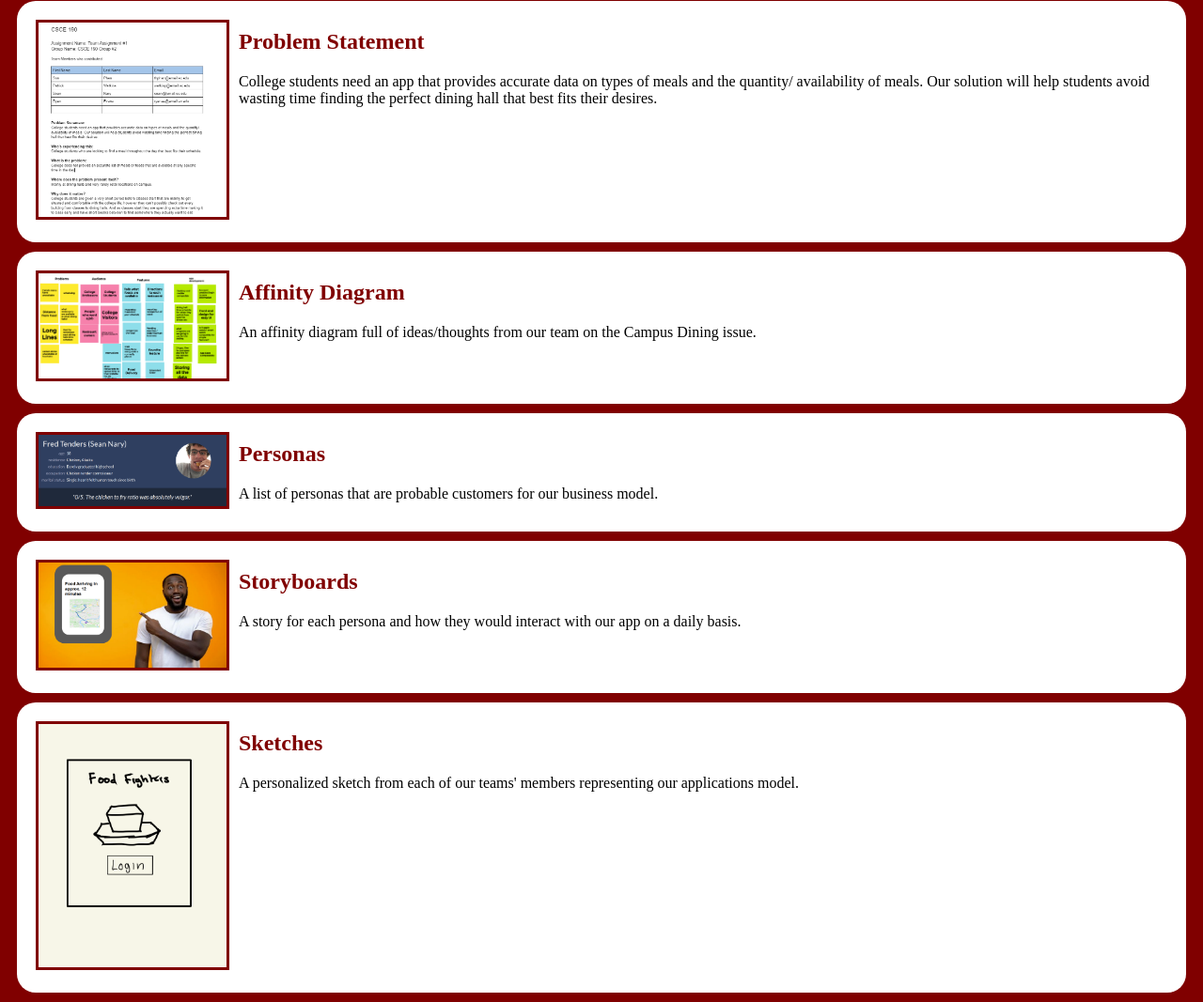
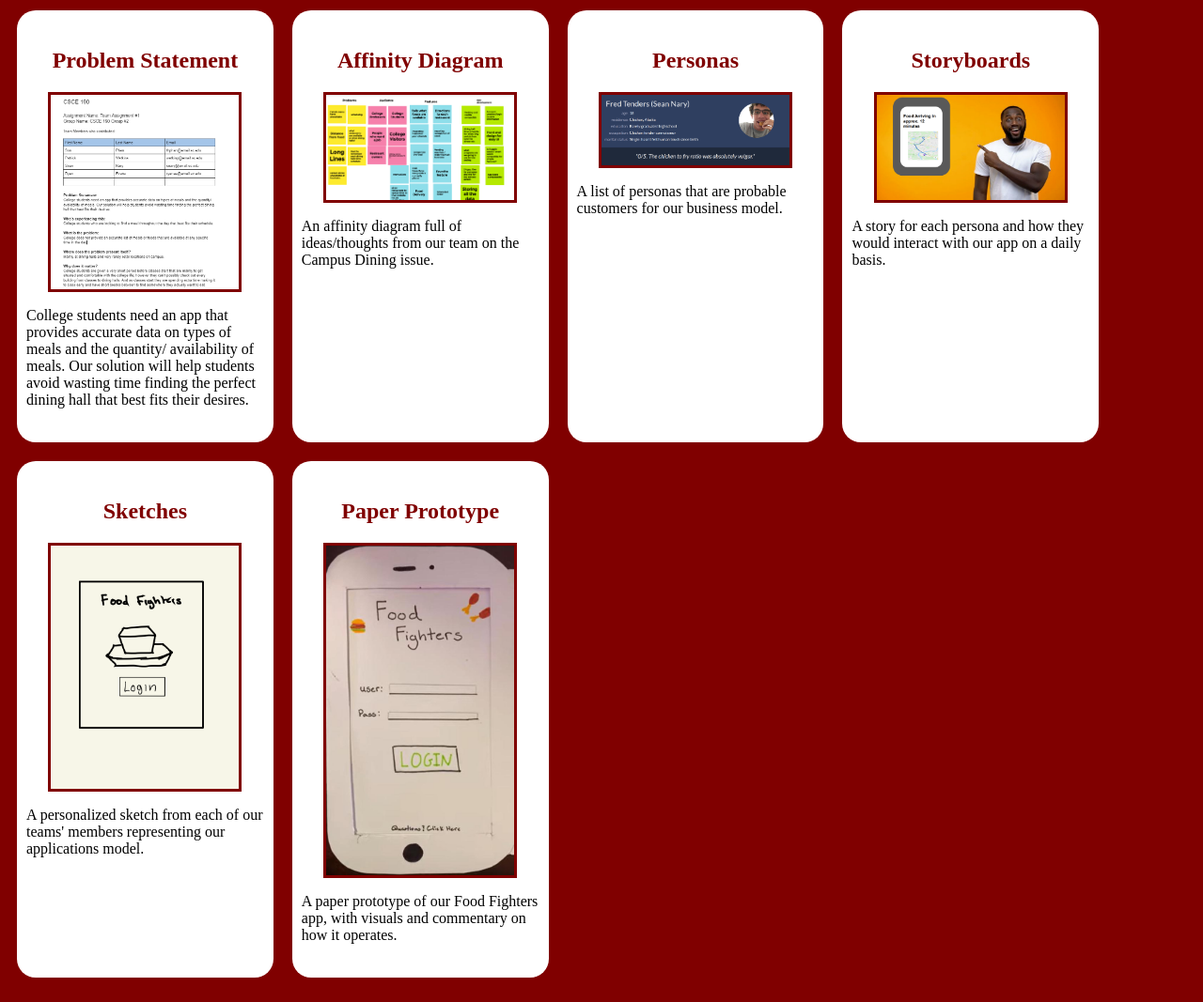
Before and after one commit to Seanopher/Seanopher.github.io, a plain HTML site: page index.html in a window 1280 px wide. Shown: the part 79-1146 px from the top of the page at 94% size. Drawn offline with Linux system fonts and the light colour scheme.

Commit message:
Add files via upload

```diff
--- a/index.html
+++ b/index.html
@@ -7,60 +7,61 @@
         <link rel="stylesheet" href="styles.css">
     </head>
     <body>
+        <div class="assignments">
             <!-- Problem Statement-->
             <section class="assignment">
+                <a href="files/problem-statement.pdf"><h2> Problem Statement </h2></a>
                 <a href="files/problem-statement.pdf"><img src="images/problemStatementHW.png"></a>
-            <section class="ass-details">
-                <a href="files/problem-statement.pdf"><h2> Problem Statement </h2></a>
                     <p>
                         College students need an app that provides accurate data on types of meals and the quantity/ availability of meals. Our solution will help students avoid wasting time finding the perfect dining hall that best fits their desires.
                     </p>
             </section>
-        </section>
 
             <!-- Affinity Diagram -->
             <section class="assignment">
+                <a href="files/affinity-diagram.pdf"><h2> Affinity Diagram </h2></a>
                 <a href="files/affinity-diagram.pdf"><img src="images/affinity-diagrampic.png"></a>
-            <section class="ass-details">
-                <a href="files/affinity-diagram.pdf"><h2> Affinity Diagram </h2></a>
                     <p>
                         An affinity diagram full of ideas/thoughts from our team on the Campus Dining issue.
                     </p>
             </section>
-        </section>
 
             <!-- Personas -->
             <section class="assignment">
+                <a href="files/Personas_Group_Assignment.pdf"><h2> Personas </h2></a>
                 <a href="files/Personas_Group_Assignment.pdf"><img src="images/persona.png"></a>
-            <section class="ass-details">
-                <a href="files/Personas_Group_Assignment.pdf"><h2> Personas </h2></a>
                     <p>
                         A list of personas that are probable customers for our business model.
                     </p>
             </section>
-        </section>
 
             <!-- Storyboard -->
             <section class="assignment">
+                <a href="files/storyboards.pdf"><h2> Storyboards </h2></a>
                 <a href="files/storyboards.pdf"><img src="images/storyboardCover.png"></a>
-            <section class="ass-details">
-                <a href="files/storyboards.pdf"><h2> Storyboards </h2></a>
                     <p>
                         A story for each persona and how they would interact with our app on a daily basis.
                     </p>
             </section>
-        </section>
 
             <!-- Sketches -->
             <section class="assignment">
+                <a href="files/FoodFIghtersSketchGroupAssignment.pdf"><h2> Sketches </h2></a>
                 <a href="files/FoodFIghtersSketchGroupAssignment.pdf"><img src="images/sketches.png"></a>
-            <section class="ass-details">
-                <a href="files/FoodFIghtersSketchGroupAssignment.pdf"><h2> Sketches </h2></a>
                     <p>
                         A personalized sketch from each of our teams' members representing our applications model.
                     </p>
             </section>
+
+            <!-- Paper Prototype -->
+            <section class="assignment">
+                <a href="https://www.youtube.com/watch?v=ZQDfrHGOSEQ"><h2> Paper Prototype </h2></a>
+                <a href="https://www.youtube.com/watch?v=ZQDfrHGOSEQ"><img src="images/paperPrototype.jpg"></a>
+                    <p>
+                        A paper prototype of our Food Fighters app, with visuals and commentary on how it operates.
+                    </p>
             </section>
+        </div>
     </body>
 
 </html>
--- a/styles.css
+++ b/styles.css
@@ -1,10 +1,13 @@
 body {
     background: maroon
 }
-
+.assignments{
+    display:flex;
+    flex-wrap:wrap;
+}
 .assignment{
-    display:flex;
-    padding:10px;
+    width:20%;
+    padding:20px 10px;
     margin:10px;
     background-color: white;
     border-radius: 20px;
@@ -14,6 +17,8 @@ body {
     width:200px;
     margin:10px;
     border: 3px solid maroon;
+    display: block;
+    margin:auto;
 }
 
 h1 {
@@ -24,6 +29,10 @@ h1:hover{
     color: #008CF9;
 }
 
+h2{
+    text-align:center;
+}
+
 a {
     text-decoration: none;
     color: maroon;
```
Also changed, not shown: images/paperPrototype.jpg (added). Lines whose indentation alone changed are shown as unchanged.
